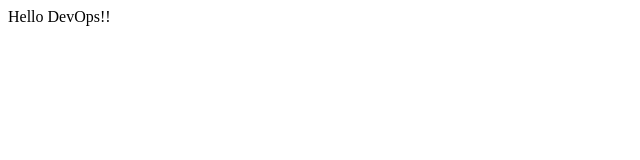
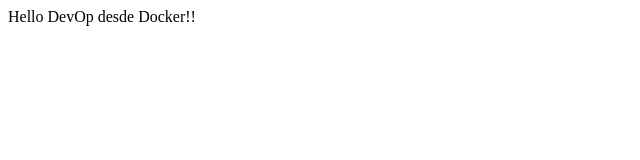
Before and after one commit to davidpolaniaac/devops-demo, a website: page public/index.html in a window 1280 px wide. Shown: the whole page, without its empty margins (0-640 px from the left). Drawn offline with Linux system fonts and the light colour scheme.

Commit message:
configuro el dockerfile

```diff
--- a/public/index.html
+++ b/public/index.html
@@ -3,6 +3,6 @@
     <title>Hola Amigos!</title>
   </head>
   <body>
-    Hello DevOps!!
+    Hello DevOp desde Docker!!
   </body>
 </html>
```
Also changed, not shown: 1 other file.
